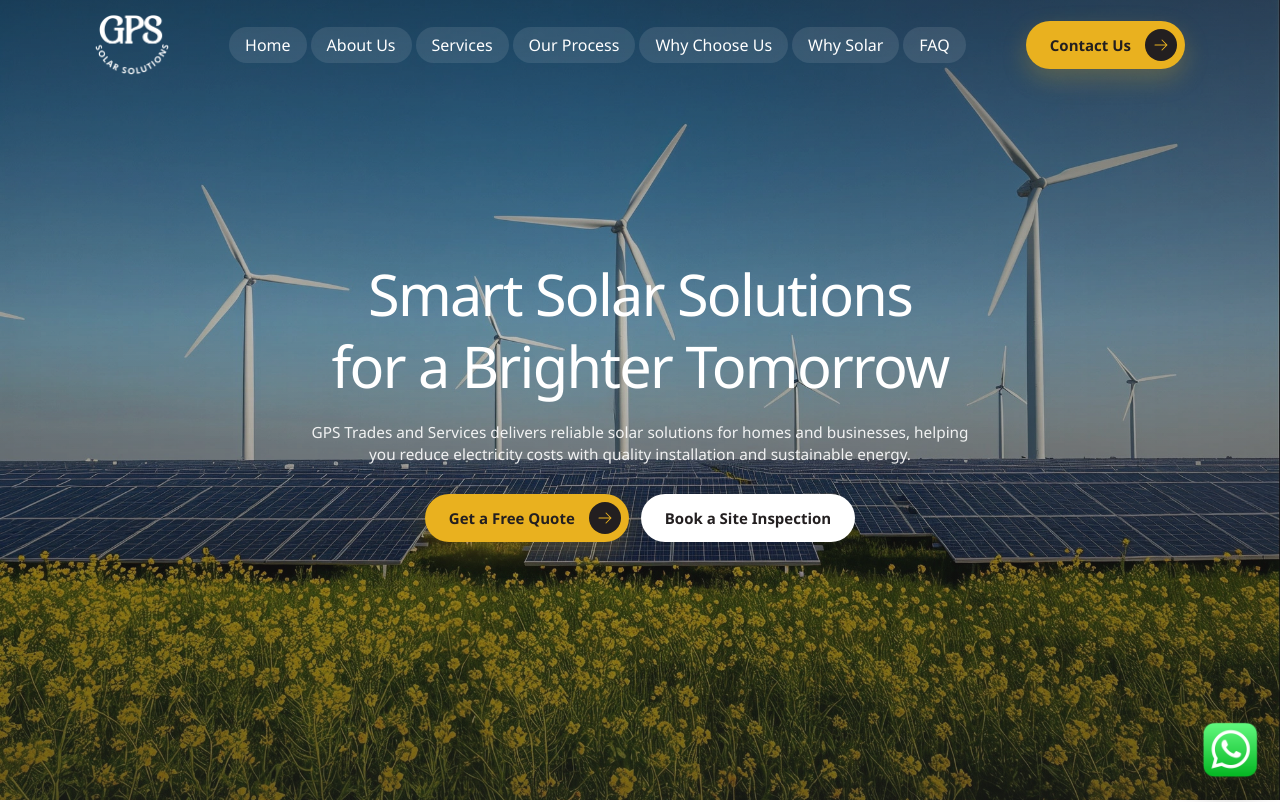
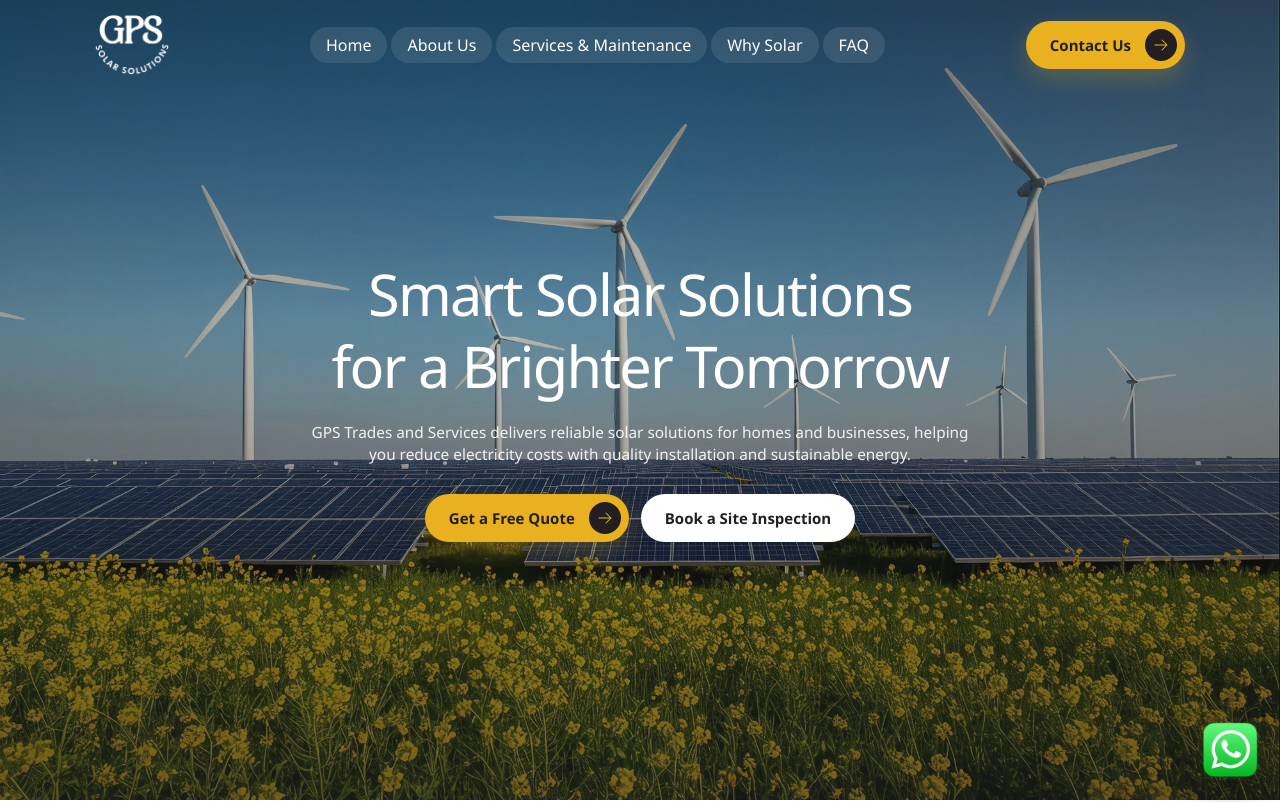
Before and after one commit to nikhilkumar202002/GPS-SOLAR, a Next.js app: page / in a window 1280 px wide. Shown: the top 802 px of the page. Built offline with nearby package versions, Linux system fonts and the light colour scheme.

Commit message:
fix: update "Services" menu item to "Services & Maintenance" for clarity

```diff
--- a/app/data/menuList.ts
+++ b/app/data/menuList.ts
@@ -6,9 +6,9 @@ export type MenuItem = {
 const menuList: MenuItem[] = [
   { label: "Home", href: "/#home" },
   { label: "About Us", href: "/#about-us" },
-  { label: "Services", href: "/#services" },
-  { label: "Our Process", href: "/#our-process" },
-  { label: "Why Choose Us", href: "/#why-choose-us" },
+  { label: "Services & Maintenance", href: "/#services" },
+  // { label: "Our Process", href: "/#our-process" },
+  // { label: "Why Choose Us", href: "/#why-choose-us" },
   { label: "Why Solar", href: "/#why-solar" },
   { label: "FAQ", href: "/#faq" },
 ];
```
